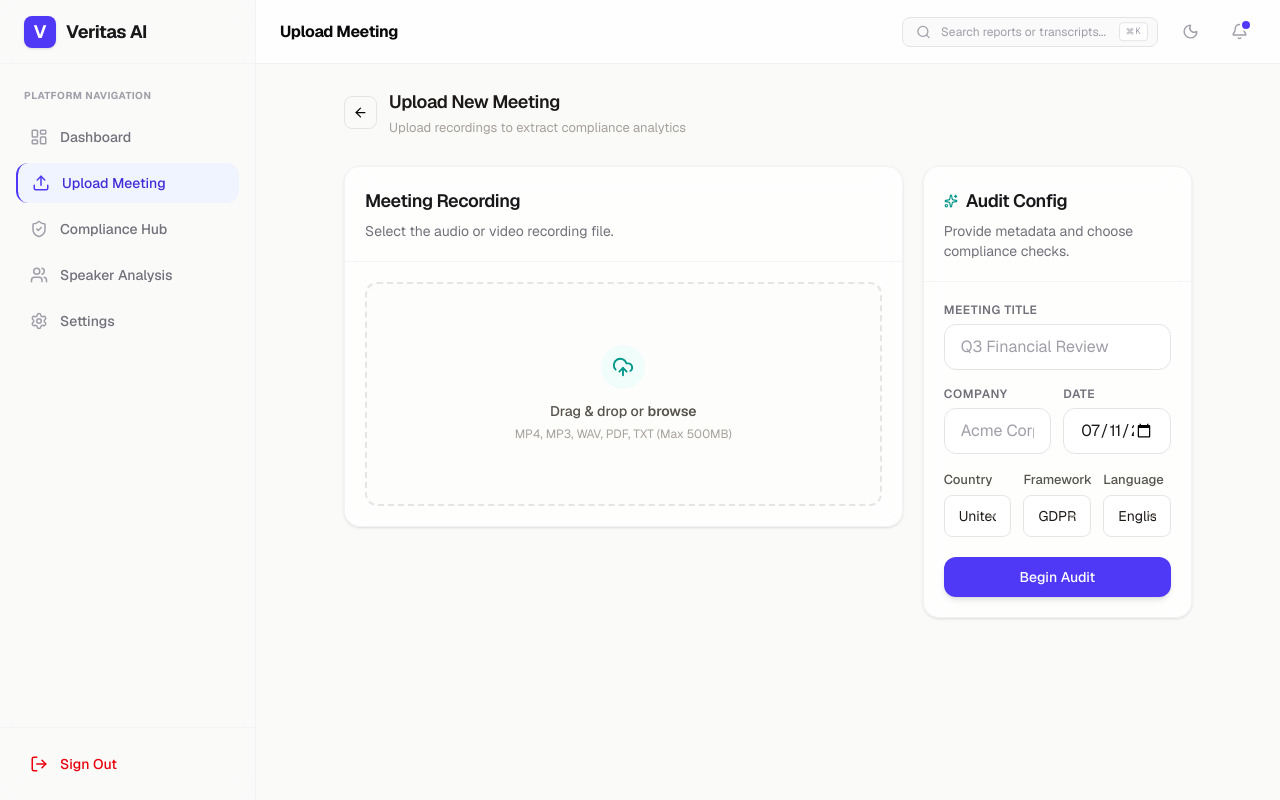
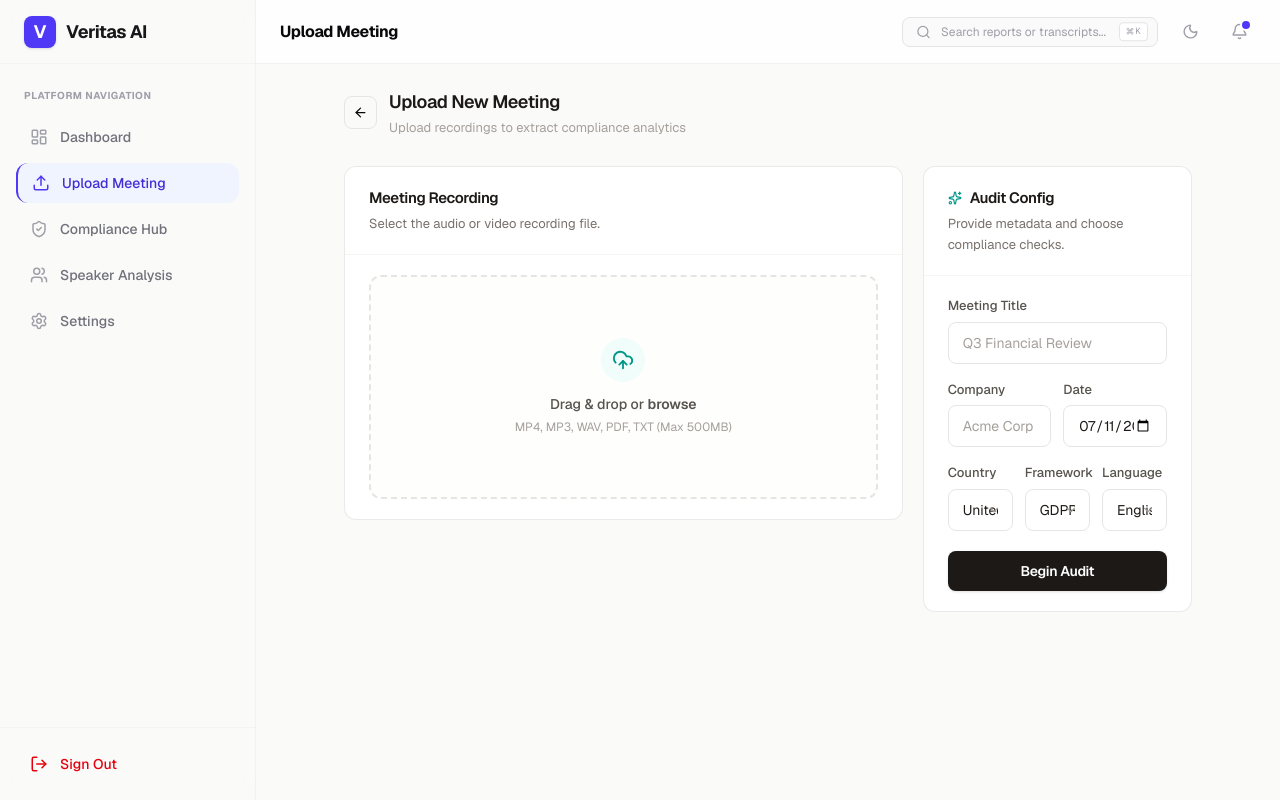
Before and after one commit to Saniya777-byte/style-it-fasion, a Next.js app in the folder frontend/: page /upload in a window 1280 px wide. Built offline with nearby package versions, Linux system fonts and the light colour scheme.

Commit message:
refactor: polish reusable UI components

```diff
--- a/frontend/src/components/ui/Badge.js
+++ b/frontend/src/components/ui/Badge.js
@@ -7,20 +7,20 @@ export function Badge({
   children,
   ...props
 }) {
-  const baseStyles = "inline-flex items-center px-2.5 py-0.5 rounded-full text-xs font-semibold tracking-wide border";
+  const base = "inline-flex items-center px-2 py-0.5 rounded-md text-[11px] font-semibold border whitespace-nowrap";
 
   const variants = {
-    primary: "bg-indigo-50 border-indigo-200 text-indigo-700 dark:bg-indigo-950/30 dark:border-indigo-900/50 dark:text-indigo-400",
-    secondary: "bg-zinc-100 border-zinc-200 text-zinc-800 dark:bg-zinc-900 dark:border-zinc-800 dark:text-zinc-300",
-    success: "bg-emerald-50 border-emerald-200 text-emerald-700 dark:bg-emerald-950/30 dark:border-emerald-900/50 dark:text-emerald-400",
-    warning: "bg-amber-50 border-amber-200 text-amber-700 dark:bg-amber-950/30 dark:border-amber-900/50 dark:text-amber-400",
-    danger: "bg-red-50 border-red-200 text-red-700 dark:bg-red-950/30 dark:border-red-900/50 dark:text-red-400",
-    info: "bg-blue-50 border-blue-200 text-blue-700 dark:bg-blue-950/30 dark:border-blue-900/50 dark:text-blue-400",
-    neutral: "bg-zinc-50 border-zinc-200 text-zinc-600 dark:bg-zinc-900/40 dark:border-zinc-800/40 dark:text-zinc-400",
+    primary: "bg-teal-50 border-teal-200/60 text-teal-700 dark:bg-teal-950/30 dark:border-teal-800/50 dark:text-teal-300",
+    secondary: "bg-stone-100 border-stone-200 text-stone-600 dark:bg-stone-800 dark:border-stone-700 dark:text-stone-300",
+    success: "bg-emerald-50 border-emerald-200/60 text-emerald-700 dark:bg-emerald-950/30 dark:border-emerald-800/50 dark:text-emerald-300",
+    warning: "bg-amber-50 border-amber-200/60 text-amber-700 dark:bg-amber-950/30 dark:border-amber-800/50 dark:text-amber-300",
+    danger: "bg-red-50 border-red-200/60 text-red-700 dark:bg-red-950/30 dark:border-red-800/50 dark:text-red-300",
+    info: "bg-sky-50 border-sky-200/60 text-sky-700 dark:bg-sky-950/30 dark:border-sky-800/50 dark:text-sky-300",
+    neutral: "bg-stone-50 border-stone-200 text-stone-500 dark:bg-stone-800/40 dark:border-stone-700/40 dark:text-stone-400",
   };
 
   return (
-    <span className={cn(baseStyles, variants[variant], className)} {...props}>
+    <span className={cn(base, variants[variant], className)} {...props}>
       {children}
     </span>
   );
--- a/frontend/src/components/ui/Button.js
+++ b/frontend/src/components/ui/Button.js
@@ -15,35 +15,37 @@ export const Button = React.forwardRef(({
   type = "button",
   ...props
 }, ref) => {
-  const baseStyles = "inline-flex items-center justify-center font-medium rounded-xl transition-all focus:outline-none focus:ring-2 focus:ring-offset-2 focus:ring-indigo-500 disabled:opacity-50 disabled:pointer-events-none cursor-pointer";
+  const base = "inline-flex items-center justify-center font-semibold rounded-lg transition-all duration-150 focus-visible:outline-2 focus-visible:outline-offset-2 focus-visible:outline-teal-600 disabled:opacity-50 disabled:pointer-events-none cursor-pointer select-none tracking-tight";
 
   const variants = {
-    primary: "bg-indigo-600 hover:bg-indigo-500 text-white shadow-md hover:shadow-indigo-500/10 active:bg-indigo-700",
-    secondary: "bg-zinc-900 hover:bg-zinc-800 text-white dark:bg-zinc-100 dark:hover:bg-zinc-200 dark:text-zinc-950 shadow-sm",
-    outline: "border border-zinc-200 dark:border-zinc-800 text-zinc-700 dark:text-zinc-300 hover:bg-zinc-50 dark:hover:bg-zinc-900",
-    ghost: "text-zinc-600 dark:text-zinc-400 hover:bg-zinc-100 dark:hover:bg-zinc-900 hover:text-zinc-900 dark:hover:text-zinc-100",
-    danger: "bg-red-600 hover:bg-red-500 text-white shadow-sm active:bg-red-700",
+    primary: "bg-stone-900 hover:bg-stone-800 text-white dark:bg-stone-100 dark:hover:bg-stone-200 dark:text-stone-900 shadow-sm active:scale-[0.98]",
+    accent: "bg-teal-650 hover:bg-teal-600 text-white shadow-sm active:scale-[0.98]",
+    secondary: "bg-stone-100 hover:bg-stone-200 text-stone-700 dark:bg-stone-800 dark:hover:bg-stone-700 dark:text-stone-200",
+    outline: "border border-stone-200 dark:border-stone-700 text-stone-600 dark:text-stone-300 hover:bg-stone-50 dark:hover:bg-stone-800 bg-transparent",
+    ghost: "text-stone-500 dark:text-stone-400 hover:bg-stone-100 dark:hover:bg-stone-800 hover:text-stone-900 dark:hover:text-stone-100 bg-transparent",
+    danger: "bg-red-600 hover:bg-red-500 text-white shadow-sm active:scale-[0.98]",
   };
 
   const sizes = {
-    sm: "px-3.5 py-1.5 text-sm",
-    md: "px-4.5 py-2.5 text-sm",
-    lg: "px-6 py-3.5 text-base",
+    xs: "px-2.5 py-1 text-xs gap-1",
+    sm: "px-3 py-1.5 text-[13px] gap-1.5",
+    md: "px-4 py-2.5 text-sm gap-2",
+    lg: "px-5 py-3 text-[15px] gap-2",
   };
 
   return (
     <motion.button
       ref={ref}
       type={type}
-      className={cn(baseStyles, variants[variant], sizes[size], className)}
+      className={cn(base, variants[variant], sizes[size], className)}
       disabled={disabled || loading}
       onClick={onClick}
-      whileHover={{ scale: disabled || loading ? 1 : 1.015 }}
-      whileTap={{ scale: disabled || loading ? 1 : 0.985 }}
+      whileTap={{ scale: disabled || loading ? 1 : 0.97 }}
+      transition={{ duration: 0.1 }}
       {...props}
     >
       {loading && (
-        <svg className="animate-spin -ml-1 mr-2.5 h-4 w-4 text-current" fill="none" viewBox="0 0 24 24">
+        <svg className="animate-spin -ml-0.5 mr-1.5 h-3.5 w-3.5 text-current" fill="none" viewBox="0 0 24 24">
           <circle className="opacity-25" cx="12" cy="12" r="10" stroke="currentColor" strokeWidth="4" />
           <path className="opacity-75" fill="currentColor" d="M4 12a8 8 0 018-8V0C5.373 0 0 5.373 0 12h4zm2 5.291A7.962 7.962 0 014 12H0c0 3.042 1.135 5.824 3 7.938l3-2.647z" />
         </svg>
--- a/frontend/src/components/ui/Card.js
+++ b/frontend/src/components/ui/Card.js
@@ -14,16 +14,16 @@ export const Card = React.forwardRef(({
   const Component = onClick ? motion.div : "div";
 
   const cardStyles = cn(
-    "rounded-2xl border border-zinc-150/80 bg-white/70 dark:border-zinc-850/80 dark:bg-zinc-950/70 backdrop-blur-md shadow-sm overflow-hidden",
-    hoverable && "hover:border-zinc-300 dark:hover:border-zinc-700 transition-colors shadow-hover",
+    "rounded-xl border border-stone-200/80 bg-white dark:border-stone-800/80 dark:bg-stone-900 shadow-card overflow-hidden",
+    hoverable && "hover:shadow-card-hover hover:border-stone-300 dark:hover:border-stone-700 transition-all duration-200",
     onClick && "cursor-pointer",
     className
   );
 
   const animationProps = onClick ? {
-    whileHover: { y: -2, scale: 1.005 },
+    whileHover: { y: -1 },
     whileTap: { scale: 0.995 },
-    transition: { type: "spring", stiffness: 400, damping: 20 }
+    transition: { type: "spring", stiffness: 400, damping: 25 }
   } : {};
 
   return (
@@ -42,31 +42,31 @@ export const Card = React.forwardRef(({
 Card.displayName = "Card";
 
 export const CardHeader = ({ className, children, ...props }) => (
-  <div className={cn("p-5 border-b border-zinc-100 dark:border-zinc-900", className)} {...props}>
+  <div className={cn("px-6 py-5 border-b border-stone-100 dark:border-stone-800", className)} {...props}>
     {children}
   </div>
 );
 
 export const CardTitle = ({ className, children, ...props }) => (
-  <h3 className={cn("text-lg font-semibold tracking-tight text-zinc-900 dark:text-zinc-100", className)} {...props}>
+  <h3 className={cn("text-[15px] font-semibold tracking-tight text-stone-900 dark:text-stone-100", className)} {...props}>
     {children}
   </h3>
 );
 
 export const CardDescription = ({ className, children, ...props }) => (
-  <p className={cn("text-sm text-zinc-500 dark:text-zinc-400 mt-1.5", className)} {...props}>
+  <p className={cn("text-[13px] text-stone-500 dark:text-stone-400 mt-1 leading-relaxed", className)} {...props}>
     {children}
   </p>
 );
 
 export const CardContent = ({ className, children, ...props }) => (
-  <div className={cn("p-5", className)} {...props}>
+  <div className={cn("px-6 py-5", className)} {...props}>
     {children}
   </div>
 );
 
 export const CardFooter = ({ className, children, ...props }) => (
-  <div className={cn("p-5 border-t border-zinc-100 dark:border-zinc-900 bg-zinc-50/50 dark:bg-zinc-950/20", className)} {...props}>
+  <div className={cn("px-6 py-4 border-t border-stone-100 dark:border-stone-800 bg-stone-50/50 dark:bg-stone-900/50", className)} {...props}>
     {children}
   </div>
 );
--- a/frontend/src/components/ui/Input.js
+++ b/frontend/src/components/ui/Input.js
@@ -17,7 +17,7 @@ export const Input = React.forwardRef(({
       {label && (
         <label
           htmlFor={id}
-          className="text-xs font-semibold uppercase tracking-wider text-zinc-500 dark:text-zinc-400"
+          className="text-[13px] font-medium text-stone-600 dark:text-stone-400"
         >
           {label}
         </label>
@@ -27,21 +27,21 @@ export const Input = React.forwardRef(({
         ref={ref}
         type={type}
         className={cn(
-          "w-full px-4 py-2.5 rounded-xl border bg-white dark:bg-zinc-950 text-zinc-900 dark:text-zinc-100 placeholder:text-zinc-400 focus:outline-none focus:ring-2 focus:ring-indigo-500/20 focus:border-indigo-500 transition-all",
+          "w-full px-3.5 py-2.5 rounded-lg border bg-white dark:bg-stone-900 text-stone-900 dark:text-stone-100 text-sm placeholder:text-stone-400 dark:placeholder:text-stone-500 focus:outline-none focus:ring-2 focus:ring-teal-600/20 focus:border-teal-600 dark:focus:ring-teal-400/20 dark:focus:border-teal-400 transition-colors duration-150",
           error
-            ? "border-red-500 focus:border-red-500 focus:ring-red-500/10"
-            : "border-zinc-200 dark:border-zinc-800",
+            ? "border-red-400 focus:border-red-500 focus:ring-red-500/15 dark:border-red-500"
+            : "border-stone-200 dark:border-stone-700",
           className
         )}
         {...props}
       />
       {error && (
-        <span className="text-xs text-red-500 font-medium mt-0.5">
+        <span className="text-[13px] text-red-500 dark:text-red-400 font-medium">
           {error.message || error}
         </span>
       )}
       {!error && helperText && (
-        <span className="text-xs text-zinc-400 dark:text-zinc-500 mt-0.5">
+        <span className="text-[13px] text-stone-400 dark:text-stone-500">
           {helperText}
         </span>
       )}
--- a/frontend/src/components/ui/Progress.js
+++ b/frontend/src/components/ui/Progress.js
@@ -8,7 +8,7 @@ export function Progress({
   value = 0,
   max = 100,
   className,
-  color = "bg-indigo-600",
+  color = "bg-teal-600 dark:bg-teal-400",
   showValue = false,
   ...props
 }) {
@@ -16,7 +16,7 @@ export function Progress({
 
   return (
     <div className="w-full">
-      <div className={cn("relative w-full h-2 rounded-full bg-zinc-100 dark:bg-zinc-800 overflow-hidden", className)} {...props}>
+      <div className={cn("relative w-full h-1.5 rounded-full bg-stone-100 dark:bg-stone-800 overflow-hidden", className)} {...props}>
         <motion.div
           className={cn("h-full rounded-full", color)}
           initial={{ width: 0 }}
@@ -25,8 +25,8 @@ export function Progress({
         />
       </div>
       {showValue && (
-        <div className="flex justify-end mt-1">
-          <span className="text-xs font-semibold text-zinc-600 dark:text-zinc-400">
+        <div className="flex justify-end mt-1.5">
+          <span className="text-[11px] font-semibold text-stone-500 dark:text-stone-400 tabular-nums">
             {Math.round(percentage)}%
           </span>
         </div>
```
Also changed, not shown: frontend/src/components/ui/Dialog.js (+11 -15 lines).
